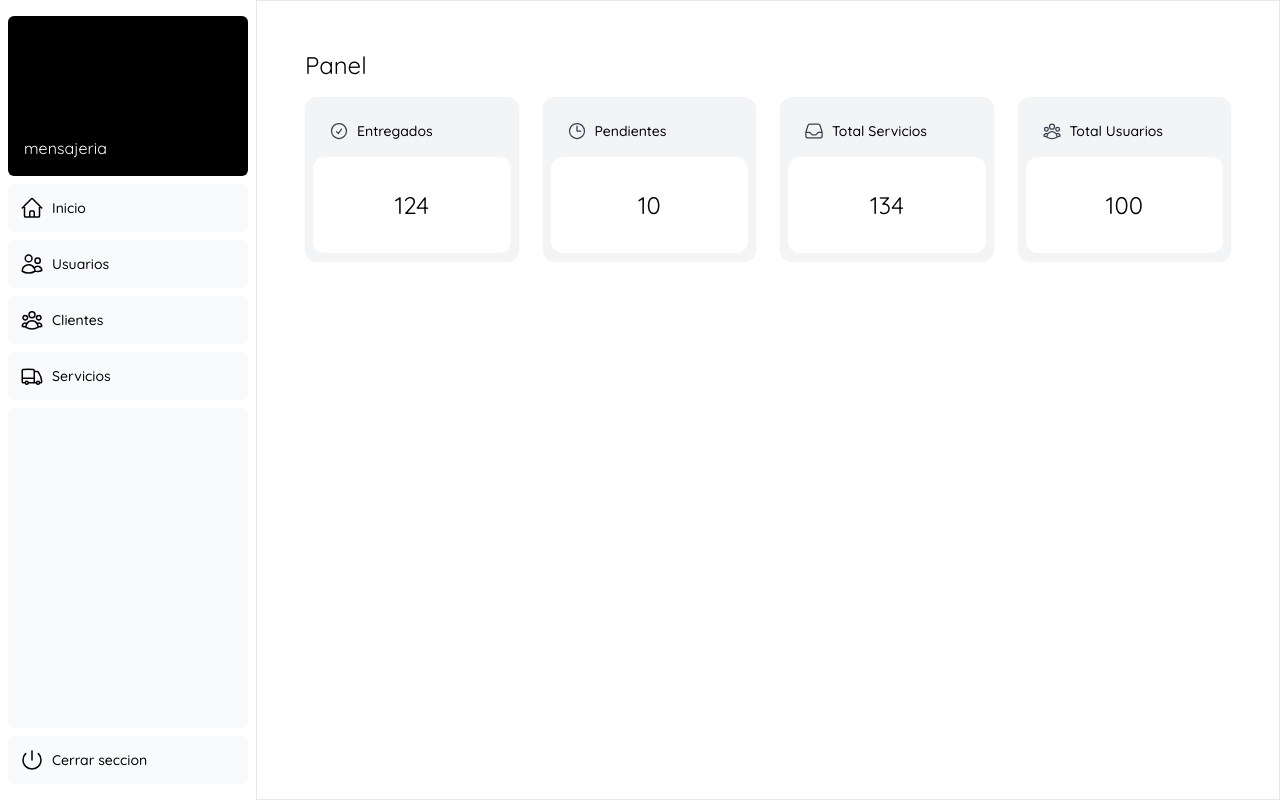
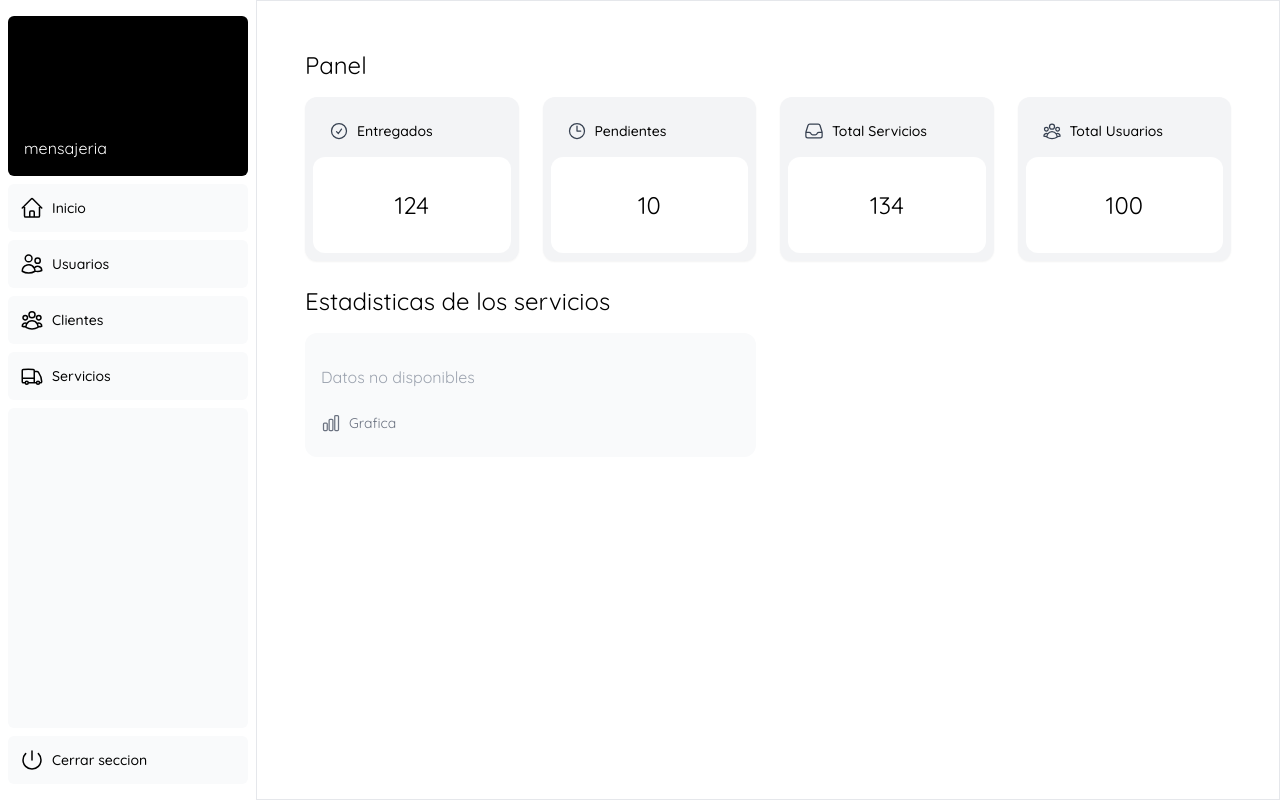
Before and after one commit to Jhonii10/db-mensajeria-app, a Next.js app in the folder frontend/: page /dashboard in a window 1280 px wide. Built offline with nearby package versions, Linux system fonts and the light colour scheme.

Commit message:
added service statistcs in dashboard

```diff
--- a/frontend/app/dashboard/(overview)/page.jsx
+++ b/frontend/app/dashboard/(overview)/page.jsx
@@ -1,4 +1,5 @@
 import Card from '@/app/ui/dashboard/card';
+import RevenueChart from '@/app/ui/dashboard/revenueChart';
 import { Quicksand } from 'next/font/google';
 
 const quicksand = Quicksand({ subsets: ["latin"] });
@@ -23,6 +24,7 @@ export default async function Page() {
       </div>
       <div className="mt-6 grid grid-cols-1 gap-6 md:grid-cols-4 lg:grid-cols-8 ">
        {/* todo */}
+       <RevenueChart/>
       </div>
     </main>
   );
--- /dev/null
+++ b/frontend/app/ui/dashboard/revenueChart.jsx
@@ -0,0 +1,95 @@
+'use client'
+import { ChartBarIcon } from '@heroicons/react/24/outline';
+import {  Quicksand } from 'next/font/google';
+import React from 'react';
+import { Bar } from 'react-chartjs-2';
+import {
+    Chart as ChartJS,
+    CategoryScale,
+    LinearScale,
+    BarElement,
+    Title,
+    Tooltip,
+    Legend,
+  } from 'chart.js';
+
+  ChartJS.register(
+    CategoryScale,
+    LinearScale,
+    BarElement,
+    Title,
+    Tooltip,
+    Legend
+  );
+
+export const options = {
+    responsive: true,
+    plugins: {
+      legend:null,
+      title: null,
+
+    },
+  };
+
+
+const quicksand = Quicksand({ subsets: ["latin"] });
+
+const RevenueChart = () => {
+
+    const array = [];
+
+
+    const getOrderCount = (arr, value) => {
+        return arr.filter((n) => n === value).length;
+      };
+
+      const [q1, q2, q3] = ['Pendiente', 'Enviado', 'Entregado'];
+
+      const placed = getOrderCount(array, q1);
+      const shipped = getOrderCount(array, q2);
+      const delivered = getOrderCount(array, q3);
+
+        const barColors = [
+            '#ffc107',
+            '#51b9d0',
+            '#28a745',
+          ];
+
+    const data = {
+        labels : ['Pendientes', 'Enviados', 'Entregados'],
+        datasets: [
+          {
+            data: [placed, shipped, delivered],
+            backgroundColor: barColors,
+            borderRadius:36,
+            barThickness: 40,
+          },
+        ],
+      };
+
+
+
+    return (
+        <div className="w-full md:col-span-4">
+      <h2 className={`${quicksand.className} mb-4 text-xl md:text-2xl`}>
+        Estadisticas de los servicios
+      </h2>
+      <div className="rounded-xl bg-gray-50 p-4">
+
+         {
+            !array || array.length >= 1
+            ? <div className="sm:grid-cols-13 mt-0 grid grid-cols-12 items-end gap-2 rounded-md bg-white p-4 md:gap-4">
+                <Bar options={options} data={data}/>
+              </div>
+            : <p className="mt-4 text-gray-400">Datos no disponibles</p>
+         }
+        <div className="flex items-center pb-2 pt-6">
+          <ChartBarIcon className="h-5 w-5 text-gray-500" />
+          <h3 className="ml-2 text-sm text-gray-500 ">Grafica</h3>
+        </div>
+      </div>
+    </div>
+    );
+}
+
+export default RevenueChart;
--- a/frontend/package.json
+++ b/frontend/package.json
@@ -12,10 +12,12 @@
     "@heroicons/react": "^2.1.3",
     "@reduxjs/toolkit": "^2.2.5",
     "axios": "^1.6.8",
+    "chart.js": "^4.4.3",
     "clsx": "^2.1.1",
     "js-cookie": "^3.0.5",
     "next": "14.2.3",
     "react": "^18",
+    "react-chartjs-2": "^5.2.0",
     "react-dom": "^18",
     "react-hot-toast": "^2.4.1",
     "react-redux": "^9.1.2"
```
Also changed, not shown: 1 other file (tests, documents, lock files or other folders).
